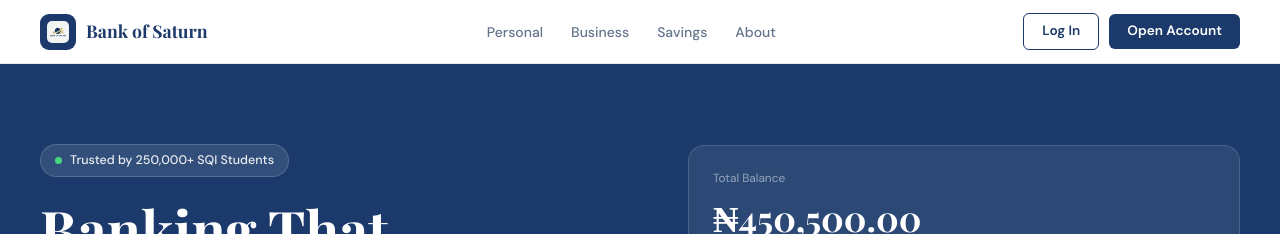
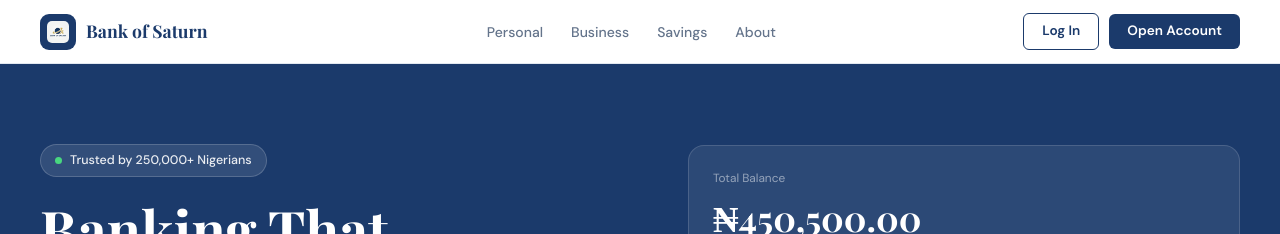
Before and after one commit to Saturn217/Bank-Web-App-FE, a React (Vite) app: page / in a window 1280 px wide. Shown: the top 234 px of the page. Built offline with nearby package versions, Linux system fonts and the light colour scheme.

Commit message:
Edited sqi to another name

```diff
--- a/src/pages/LandingPage.jsx
+++ b/src/pages/LandingPage.jsx
@@ -646,7 +646,7 @@ export default function LandingPage() {
             <div className="col-lg-6 col-12">
               <div className="hero-badge">
                 <span className="hero-badge-dot" />
-                Trusted by 250,000+ SQI Students
+                Trusted by 250,000+ Nigerians
               </div>
               <h1>
                 Banking That<br />
```
